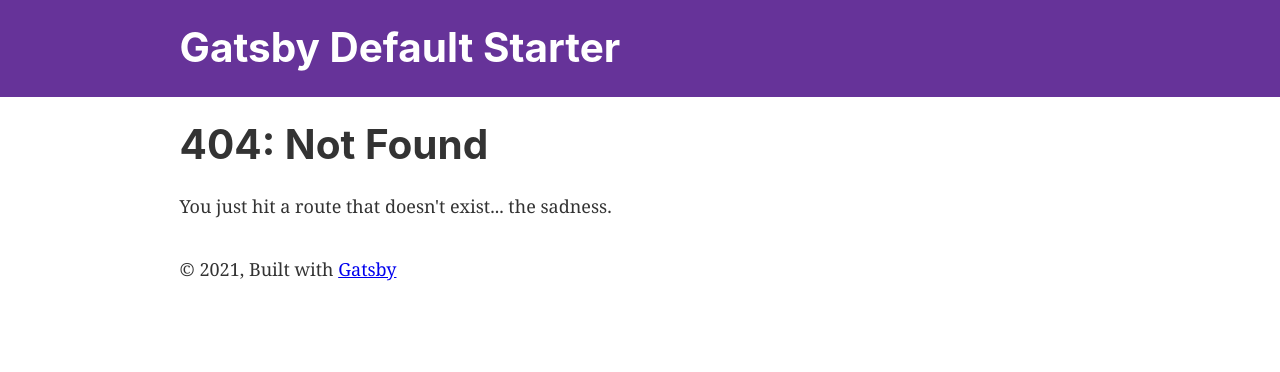
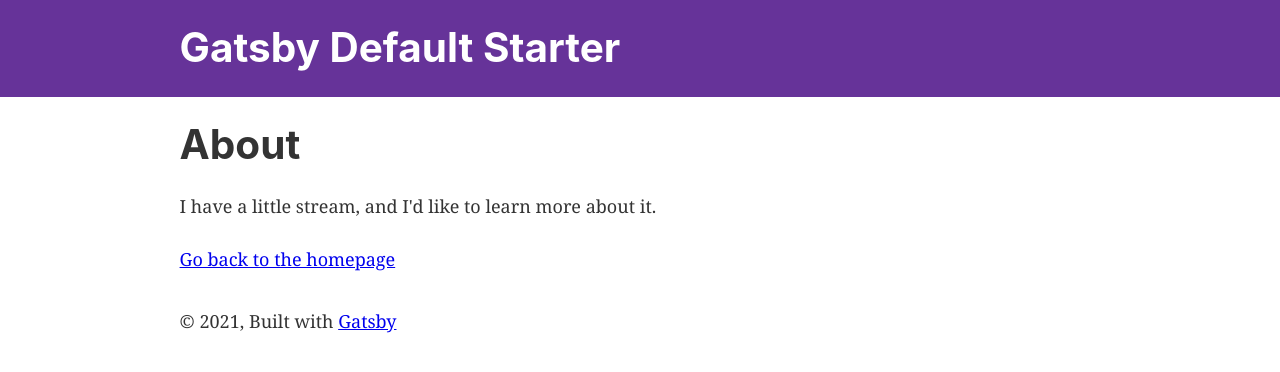
Before and after one commit to isaacfreeman/streamjournal, a Gatsby site: page /about in a window 1280 px wide. Before the commit this address had no page. Built offline with nearby package versions, Linux system fonts and the light colour scheme; Gatsby itself is replaced by a stand-in of ours.

Commit message:
Minor chhanges to test deployment

```diff
--- a/src/pages/page-2.js
+++ b/src/pages/about.js
@@ -6,9 +6,9 @@ import SEO from "../components/seo"
 
 const SecondPage = () => (
   <Layout>
-    <SEO title="Page two" />
-    <h1>Hi from the second page</h1>
-    <p>Welcome to page 2</p>
+    <SEO title="About" />
+    <h1>About</h1>
+    <p>I have a little stream, and I'd like to learn more about it.</p>
     <Link to="/">Go back to the homepage</Link>
   </Layout>
 )
--- a/src/pages/index.js
+++ b/src/pages/index.js
@@ -8,13 +8,13 @@ import SEO from "../components/seo"
 const IndexPage = () => (
   <Layout>
     <SEO title="Home" />
-    <h1>Hi people</h1>
-    <p>Welcome to your new Gatsby site.</p>
-    <p>Now go build something great.</p>
+    <h1>Stream Journal</h1>
+    <h2>Learning about the tiny stream I live beside.</h2>
     <div style={{ maxWidth: `300px`, marginBottom: `1.45rem` }}>
       <Image />
     </div>
-    <Link to="/page-2/">Go to page 2</Link> <br />
+    <img src="https://source.unsplash.com/random/400x200" alt="" />
+    <Link to="/about/">About</Link> <br />
     <Link to="/using-typescript/">Go to "Using TypeScript"</Link>
   </Layout>
 )
```
